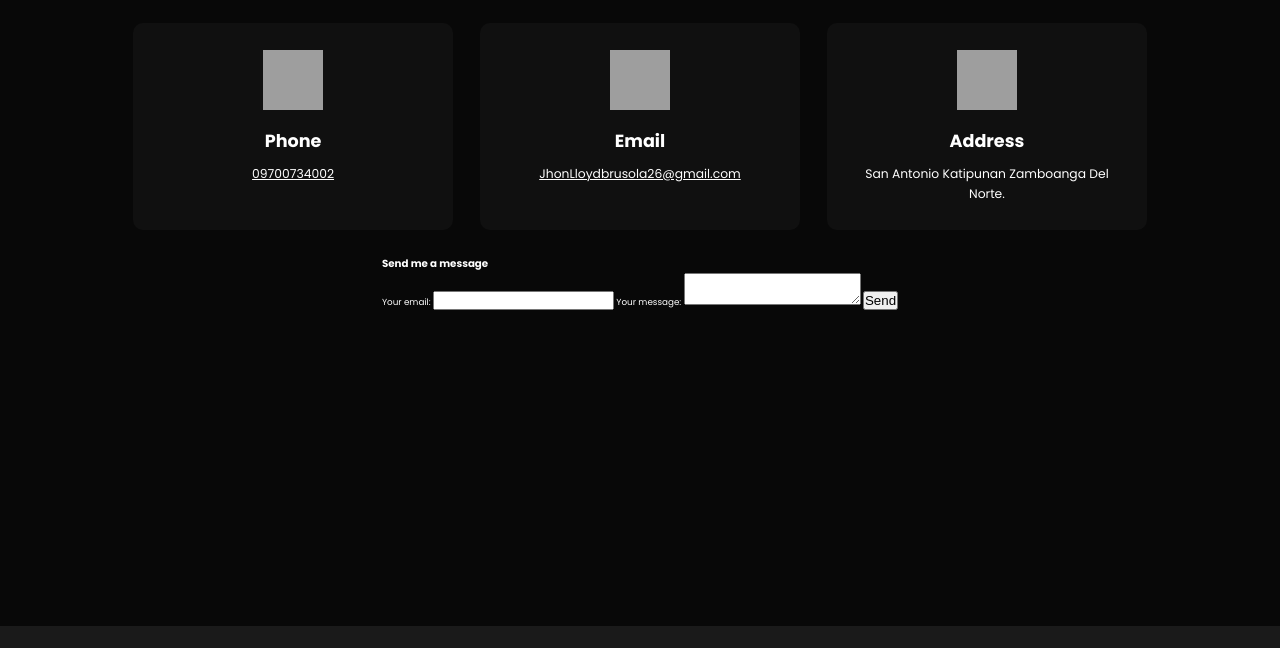
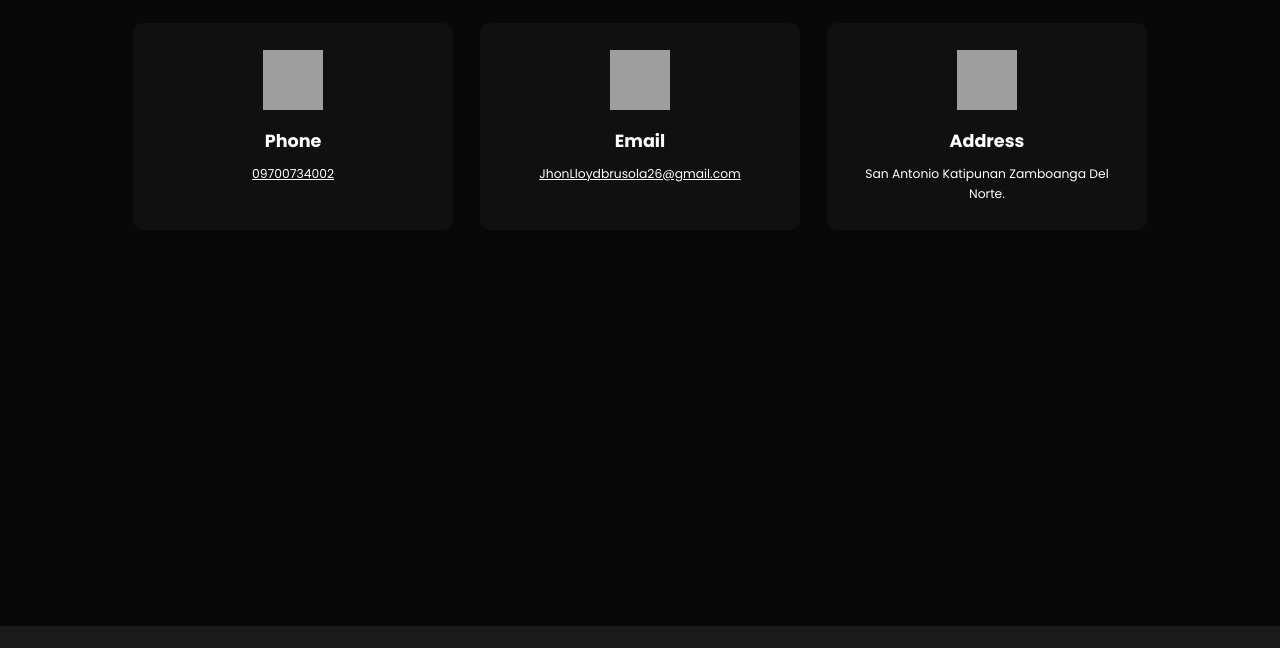
Before and after one commit to SoftLloyd/Personal-Portfolio-, a plain HTML site: page index.html in a window 1280 px wide. Shown: the part 4597-5245 px from the top of the page. Drawn offline with nearby package versions, Linux system fonts and the light colour scheme; grey boxes are pictures that could not be loaded; a script that the page names is missing.

Commit message:
Update index.html

```diff
--- a/index.html
+++ b/index.html
@@ -171,23 +171,6 @@
                             <address>San Antonio Katipunan Zamboanga Del Norte.</address>
                         </div>
                     </div>
-
-                       <!-- Contact Form Starts Here -->
-        <div class="contact-form">
-            <h3>Send me a message</h3>
-            <form action="https://formspree.io/f/xanelvqa" method="POST">
-            <label>
-                    Your email:
-                    <input type="email" name="email" required>
-                </label>
-                <label>
-                    Your message:
-                    <textarea name="message" required></textarea>
-                </label>
-                <button type="submit">Send</button>
-            </form>
-
-        <!-- Contact Form Ends Here -->
             </div>
         </section>
     </main>
```
